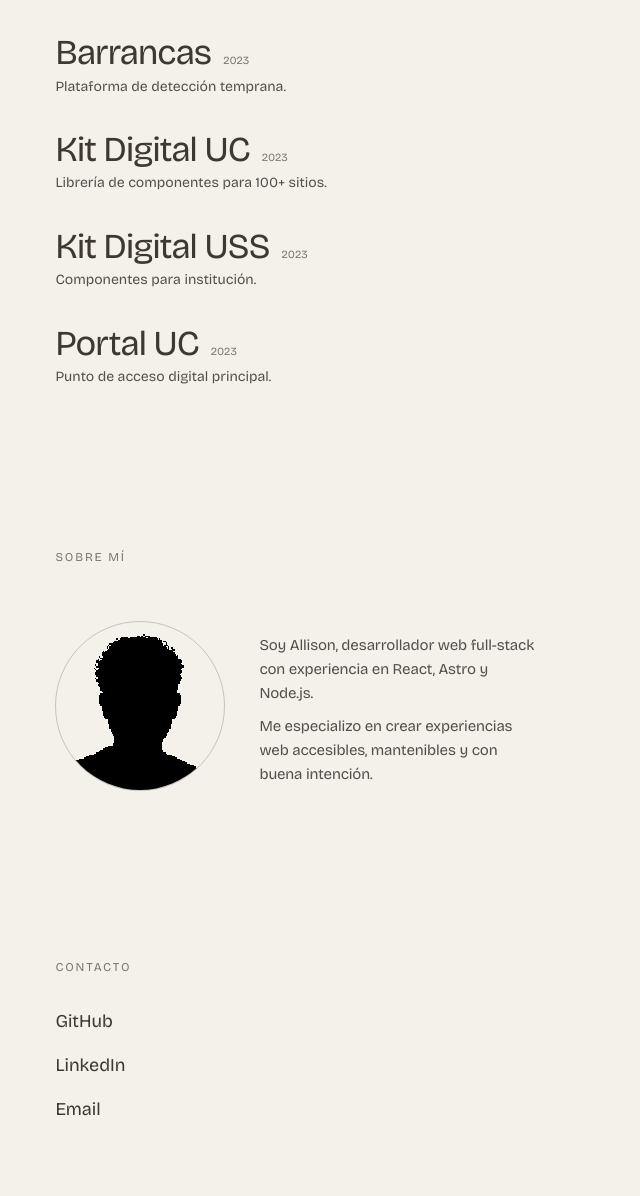
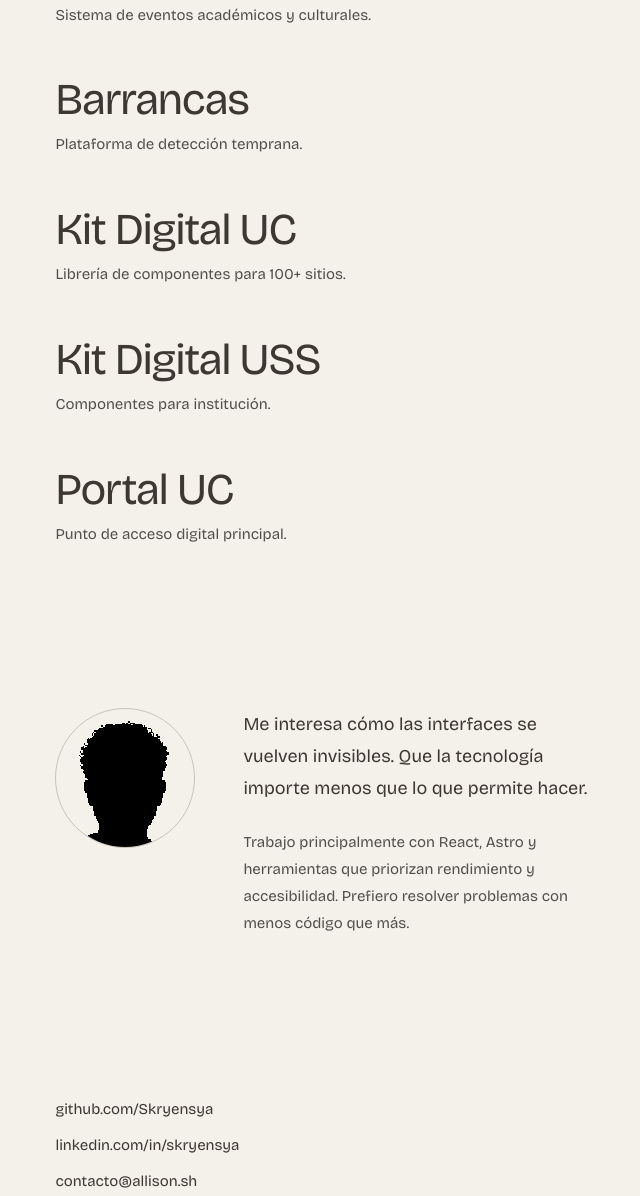
Before and after one commit to Skryensya/allison.sh, an Astro site: page / in a window 1280 px wide. Shown: the part 1100-2296 px from the top of the page, without its empty margins (315-955 px from the left). Built offline with nearby package versions, Linux system fonts and the light colour scheme; Astro itself is replaced by a stand-in of ours.

Commit message:
Apply diagnostic improvements: rewrite hero, remove labels/years, simplify about and contact, remove speechbubble

```diff
--- a/src/pages/index.astro
+++ b/src/pages/index.astro
@@ -2,7 +2,6 @@
 import { getCollection } from 'astro:content';
 import Base from '@/layouts/Base.astro';
 import Avatar from '@/components/Avatar.astro';
-import SpeechBubble from '@/components/SpeechBubble.astro';
 
 const proyectos = await getCollection('proyectos');
 const projects = proyectos
@@ -17,7 +16,6 @@ const projects = proyectos
         <a href="#proyectos" class="font-sans text-sm tracking-wide transition-colors duration-200 text-muted hover:text-text">work</a>
         <a href="#sobre-mi" class="font-sans text-sm tracking-wide transition-colors duration-200 text-muted hover:text-text">about</a>
         <a href="#contacto" class="font-sans text-sm tracking-wide transition-colors duration-200 text-muted hover:text-text">contact</a>
-        <a href="/curriculum.pdf" class="font-sans text-sm tracking-wide transition-colors duration-200 text-muted hover:text-text">CV</a>
         <button
           id="theme-toggle"
           class="font-sans text-sm tracking-wide transition-colors duration-200 text-muted hover:text-text"
@@ -33,29 +31,25 @@ const projects = proyectos
 
     <section class="min-h-[45vh] mt-24 md:mt-32 mb-32 md:mb-40">
       <h2 class="hero-heading font-sans text-5xl md:text-6xl xl:text-7xl leading-[1.05] font-light tracking-tight">
-        Me gusta construir <span class="text-muted">para la web.</span>
+        Interfaces que se olvidan <span class="text-muted">de existir.</span>
       </h2>
       <p class="hero-subtitle font-mono text-base md:text-lg leading-[1.6] text-muted mt-6">
-        Full-stack developer. Diseño y desarrollo experiencias web accesibles, mantenibles y con intención.
+        Me interesa cómo el código se vuelve invisible. Cómo lo que construyes importa más que cómo lo construyes.
       </p>
     </section>
 
     <section id="proyectos" class="mb-32 md:mb-40 scroll-mt-20">
-      <p class="font-sans text-xs tracking-[0.15em] uppercase mb-10 text-subtle">Proyectos</p>
-      <ul class="space-y-8">
+      <ul class="space-y-12">
         {projects.map((p) => (
           <li>
             <a
               href={`/proyectos/${p.id}`}
               class="group py-3"
             >
-              <div class="flex items-baseline gap-3 mb-1">
-                <span class="font-sans text-2xl md:text-3xl leading-[1.1] tracking-tight group-hover:text-muted transition-colors duration-200">
-                  {p.data.title}
-                </span>
-                <span class="font-sans text-[11px] text-subtle">{p.data.year}</span>
-              </div>
-              <p class="font-sans text-[14px] text-muted leading-[1.6] group-hover:text-text transition-colors duration-200">
+              <h2 class="font-sans text-3xl md:text-4xl leading-[1.1] tracking-tight group-hover:text-muted transition-colors duration-200 mb-2">
+                {p.data.title}
+              </h2>
+              <p class="font-sans text-base leading-[1.7] text-muted group-hover:text-text transition-colors duration-200">
                 {p.data.description}
               </p>
             </a>
@@ -65,35 +59,34 @@ const projects = proyectos
     </section>
 
     <section id="sobre-mi" class="mb-32 md:mb-40 scroll-mt-20">
-      <p class="font-sans text-xs tracking-[0.15em] uppercase mb-10 text-subtle">Sobre mí</p>
-      <div class="flex flex-col md:flex-row gap-8 items-start">
-        <div class="flex flex-row gap-4 pt-4">
-          <Avatar id="about-avatar" className="w-[170px] h-[170px] rounded-full border border-border shrink-0" />
-          <SpeechBubble
-            avatarId="about-avatar"
-            phrases={["Soy Allison, desarrollador web full-stack con experiencia en React, Astro y Node.js.", "Me especializo en crear experiencias web accesibles, mantenibles y con buena intención."]}
-            delay={800}
-          />
+      <div class="flex flex-col md:flex-row gap-12 items-start">
+        <Avatar id="about-avatar" className="w-[140px] h-[140px] rounded-full border border-border shrink-0" />
+        <div class="space-y-6">
+          <p class="font-sans text-lg leading-[1.8]">
+            Me interesa cómo las interfaces se vuelven invisibles. Que la tecnología importe menos que lo que permite hacer.
+          </p>
+          <p class="font-sans text-base leading-[1.8] text-muted">
+            Trabajo principalmente con React, Astro y herramientas que priorizan rendimiento y accesibilidad. Prefiero resolver problemas con menos código que más.
+          </p>
         </div>
       </div>
     </section>
 
     <section id="contacto" class="mb-32 md:mb-40">
-      <p class="font-sans text-xs tracking-[0.15em] uppercase mb-8 text-subtle">Contacto</p>
-      <ul class="space-y-4">
+      <ul class="space-y-3">
         <li>
-          <a href="https://github.com/Skryensya" class="font-sans text-lg transition-colors duration-200 hover:text-muted">
-            GitHub
+          <a href="https://github.com/Skryensya" class="font-sans text-base transition-colors duration-200 hover:text-muted">
+            github.com/Skryensya
           </a>
         </li>
         <li>
-          <a href="https://linkedin.com/in/skryensya" class="font-sans text-lg transition-colors duration-200 hover:text-muted">
-            LinkedIn
+          <a href="https://linkedin.com/in/skryensya" class="font-sans text-base transition-colors duration-200 hover:text-muted">
+            linkedin.com/in/skryensya
           </a>
         </li>
         <li>
-          <a href="mailto:contacto@allison.sh" class="font-sans text-lg transition-colors duration-200 hover:text-muted">
-            Email
+          <a href="mailto:contacto@allison.sh" class="font-sans text-base transition-colors duration-200 hover:text-muted">
+            contacto@allison.sh
           </a>
         </li>
       </ul>
```
